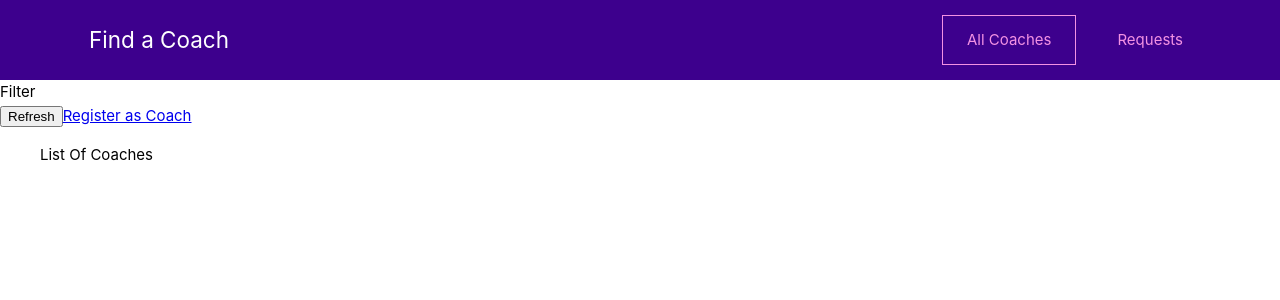
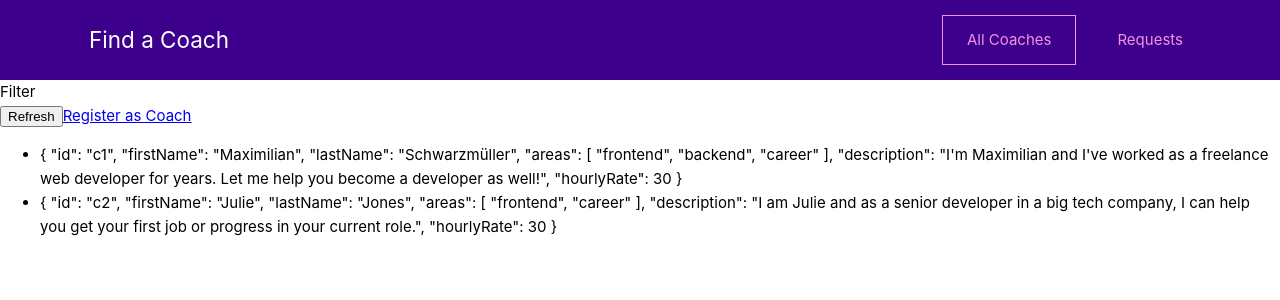
Before and after one commit to ts-andrey/23-vue-projects, a Vue app in the folder coach-finder/: page /coaches in a window 1280 px wide. Shown: the top 300 px of the page. Built offline with nearby package versions, Linux system fonts and the light colour scheme.

Commit message:
feat: add coaches basic state

```diff
--- a/coach-finder/src/main.js
+++ b/coach-finder/src/main.js
@@ -4,9 +4,11 @@
 
 import App from './App.vue';
 import router from './router';
+import store from './store/index';
 
 const app = createApp(App);
 
 app.use(router);
+app.use(store);
 
 app.mount('#app');
--- a/coach-finder/src/pages/coaches/CoachesList.vue
+++ b/coach-finder/src/pages/coaches/CoachesList.vue
@@ -5,12 +5,24 @@
       <button>Refresh</button>
       <router-link to="/register">Register as Coach</router-link>
     </div>
-    <ul>
-      List Of Coaches
+    <ul v-if="hasCoaches">
+      <li v-for="coach in filteredCoaches" :key="coach.id">{{ coach }}</li>
     </ul>
+    <h3 v-else>No Coaches found.</h3>
   </section>
 </template>
 
-<script></script>
+<script>
+export default {
+  computed: {
+    filteredCoaches() {
+      return this.$store.getters['coaches/coaches'];
+    },
+    hasCoaches() {
+      return this.$store.getters['coaches/hasCoaches'];
+    },
+  },
+};
+</script>
 
 <style scoped></style>
--- /dev/null
+++ b/coach-finder/src/store/index.js
@@ -0,0 +1,13 @@
+import { createStore } from 'vuex';
+
+import coachesModule from './modules/coaches/index';
+import requestsModule from './modules/requests/index';
+
+const store = createStore({
+  modules: {
+    coaches: coachesModule,
+    requests: requestsModule,
+  },
+});
+
+export default store;
--- /dev/null
+++ b/coach-finder/src/store/modules/coaches/actions.js
@@ -0,0 +1 @@
+export default {};
--- /dev/null
+++ b/coach-finder/src/store/modules/coaches/getters.js
@@ -0,0 +1,8 @@
+export default {
+  coaches(state) {
+    return state.coaches;
+  },
+  hasCoaches(state) {
+    return state.coaches && state.coaches.length > 0;
+  },
+};
--- /dev/null
+++ b/coach-finder/src/store/modules/coaches/index.js
@@ -0,0 +1,34 @@
+import actions from './actions';
+import getters from './getters';
+import mutations from './mutations';
+
+export default {
+  namespaced: true,
+  state() {
+    return {
+      coaches: [
+        {
+          id: 'c1',
+          firstName: 'Maximilian',
+          lastName: 'Schwarzmüller',
+          areas: ['frontend', 'backend', 'career'],
+          description:
+            "I'm Maximilian and I've worked as a freelance web developer for years. Let me help you become a developer as well!",
+          hourlyRate: 30,
+        },
+        {
+          id: 'c2',
+          firstName: 'Julie',
+          lastName: 'Jones',
+          areas: ['frontend', 'career'],
+          description:
+            'I am Julie and as a senior developer in a big tech company, I can help you get your first job or progress in your current role.',
+          hourlyRate: 30,
+        },
+      ],
+    };
+  },
+  getters,
+  actions,
+  mutations,
+};
--- /dev/null
+++ b/coach-finder/src/store/modules/coaches/mutations.js
@@ -0,0 +1 @@
+export default {};
--- /dev/null
+++ b/coach-finder/src/store/modules/requests/actions.js
@@ -0,0 +1 @@
+export default {};
--- /dev/null
+++ b/coach-finder/src/store/modules/requests/getters.js
@@ -0,0 +1 @@
+export default {};
--- /dev/null
+++ b/coach-finder/src/store/modules/requests/index.js
@@ -0,0 +1,10 @@
+import actions from './actions';
+import getters from './getters';
+import mutations from './mutations';
+
+export default {
+  state() {},
+  actions,
+  getters,
+  mutations,
+}
--- /dev/null
+++ b/coach-finder/src/store/modules/requests/mutations.js
@@ -0,0 +1 @@
+export default {};
```
